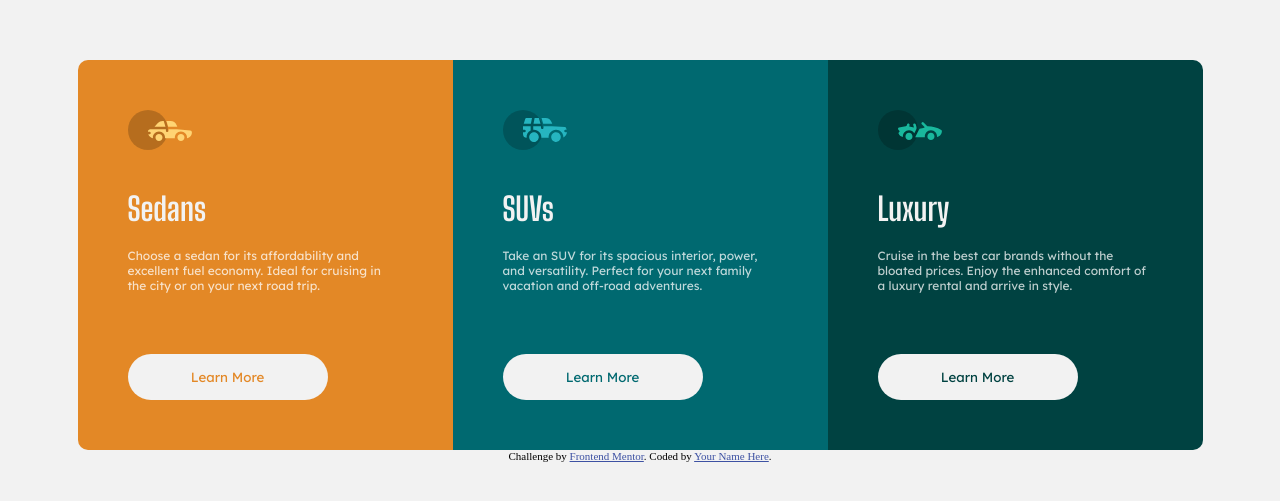
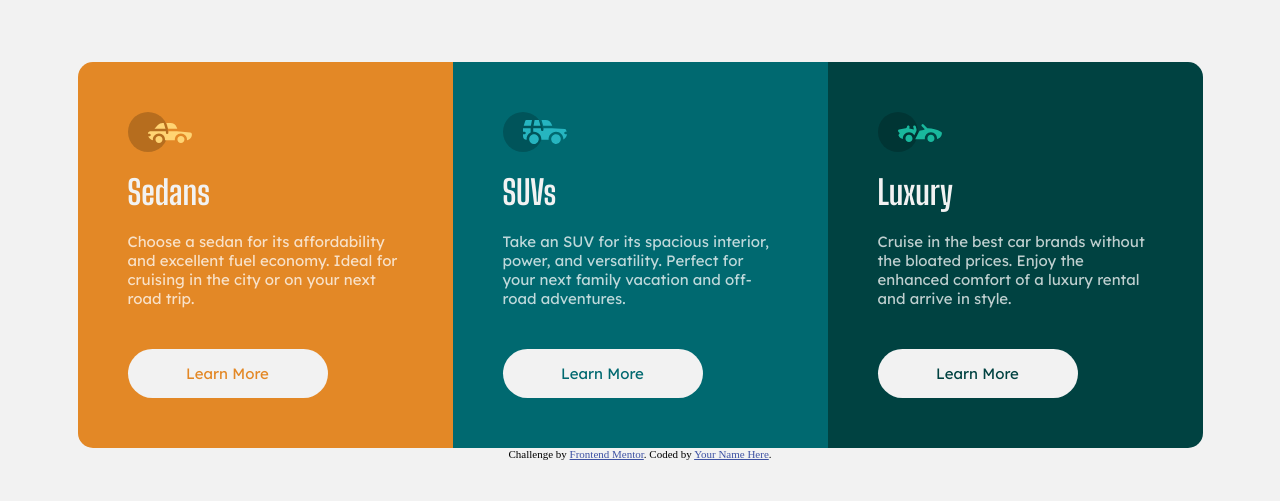
Before and after one commit to dev0xgenius/3-col-component, a plain HTML site: page index.html in a window 1280 px wide. Shown: the part 139-640 px from the top of the page. Drawn offline with Linux system fonts and the light colour scheme.

Commit message:
Updated Styling...
Added a section tag

```diff
--- a/index.html
+++ b/index.html
@@ -2,10 +2,8 @@
 <html lang="en">
 <head>
   <meta charset="UTF-8">
-  <meta name="viewport" content="width=device-width, initial-scale=1.0"> <!-- displays site properly based on user's device -->
+  <meta name="viewport" content="width=device-width, initial-scale=1.0">
   <link rel="icon" type="image/png" sizes="32x32" href="./images/favicon-32x32.png">
-  <!-- <link rel="preconnect" href="https://fonts.googleapis.com"> -->
-  <!-- <link rel="preconnect" href="https://fonts.gstatic.com" crossorigin> -->
   <link href="https://fonts.googleapis.com/css2?family=Big+Shoulders+Display:wght@400;700&family=Lexend+Deca&display=swap" rel="stylesheet">
   <link rel="stylesheet" type="text/css" href="./css/styles.css" />
   <title>Frontend Mentor | 3-column preview card component</title>
@@ -17,37 +15,37 @@
 <body>
   <div class="wrapper">
     <div>
-      <img src='./images/icon-sedans.svg' />
-      <section class="text">
-        <p><h2>Sedans</h2>
-        Choose a sedan for its affordability and excellent fuel economy.
+      <img src='./images/icon-sedans.svg' alt=""/>
+      <section>
+        <h2>Sedans</h2>
+        <p>Choose a sedan for its affordability and excellent fuel economy.
         Ideal for cruising in the city or on your next road trip.</p>
+        <a href="" class="link">Learn More</a>
       </section>
-      <button>Learn More</button>
     </div>
     <div>
       <img src='./images/icon-suvs.svg' />
-      <section class="text">
-        <p><h2>SUVs</h2>
-        Take an SUV for its spacious interior, power, and versatility.
+      <section>
+        <h2>SUVs</h2>
+        <p>Take an SUV for its spacious interior, power, and versatility.
         Perfect for your next family vacation and off-road adventures.</p>
+        <a href="" class="link">Learn More</a>
       </section>
-      <button>Learn More</button>
     </div>
     <div>
       <img src="./images/icon-luxury.svg" />
-      <section class="text">
-        <p><h2>Luxury</h2>
-        Cruise in the best car brands without the bloated prices.
+      <section>
+        <h2>Luxury</h2>
+        <p>Cruise in the best car brands without the bloated prices.
         Enjoy the enhanced comfort of a luxury rental and arrive in style.</p>
+        <a href="" class="link">Learn More</a>
       </section>
-      <button>Learn More</button>
     </div>
   </div>
 
-  <div class="attribution">
+  <footer class="attribution">
     Challenge by <a href="https://www.frontendmentor.io?ref=challenge" target="_blank">Frontend Mentor</a>.
     Coded by <a href="#">Your Name Here</a>.
-  </div>
+  </footer>
 </body>
 </html>
--- a/sass/styles.scss
+++ b/sass/styles.scss
@@ -29,72 +29,70 @@ body {
 }
 
 .wrapper {
-  /* width: min-content; */
+  width: max-content;
   display: flex;
   flex-wrap: wrap;
   justify-content: center;
   align-items: center;
   overflow: hidden;
-  border-radius: 10px;
+  border-radius: 15px;
 }
 
-img {
+@media (max-width: 600px) {
+  .wrapper { display: block; }
+}
+
+img, div > a{
   display: block;
 }
 
-.wrapper >  div {
+.wrapper >  div{
   display: flex;
   flex-direction: column;
   align-items: flex-start;
-  justify-content: space-evenly;
-  gap: 20px;
 
-  width: 375px;
+  max-width: 375px;
   height: auto;
   align-self: stretch;
   padding: 50px;
   color: $pColor;
   font-family: $text;
 
+  & section {
+    display: flex;
+    flex-direction: column;
+  }
+
   & h2 {
     font-family: $heading;
     font-weight: 700;
-    font-size: 2rem;
+    font-size: 2.1rem;
     margin: 20px 0;
     color: $veryLightGray;
   }
 
-  & .text {
-    display: flex;
-    flex-direction: column;
-    align-items: space-between;
-    justify-content: center;
-    font-size: 12px;
-  }
-
   &:first-child{
-    & button { color: $brightOrange; }
+    & .link { color: $brightOrange; }
     background: $brightOrange;
   }
   &:nth-child(2) {
-    & button { color: $darkCyan; }
+    & .link { color: $darkCyan; }
     background: $darkCyan;
   }
   &:last-child {
-    & button { color: $veryDarkCyan; }
+    & .link { color: $veryDarkCyan; }
     background: $veryDarkCyan;
   }
 
-  & button {
+  & .link {
     width: 200px;
     height: max-content;
     padding: 15px;
     margin-top: 15%;
-    border: none;
-    outline: none;
+    text-decoration: none;
+    text-align: center;
     font-family: $text;
     border-radius: 50px;
-    /* border: 1px solid black; */
     background: $veryLightGray;
 
     &:hover {
```
Also changed, not shown: css/styles.css, 1 other file.
